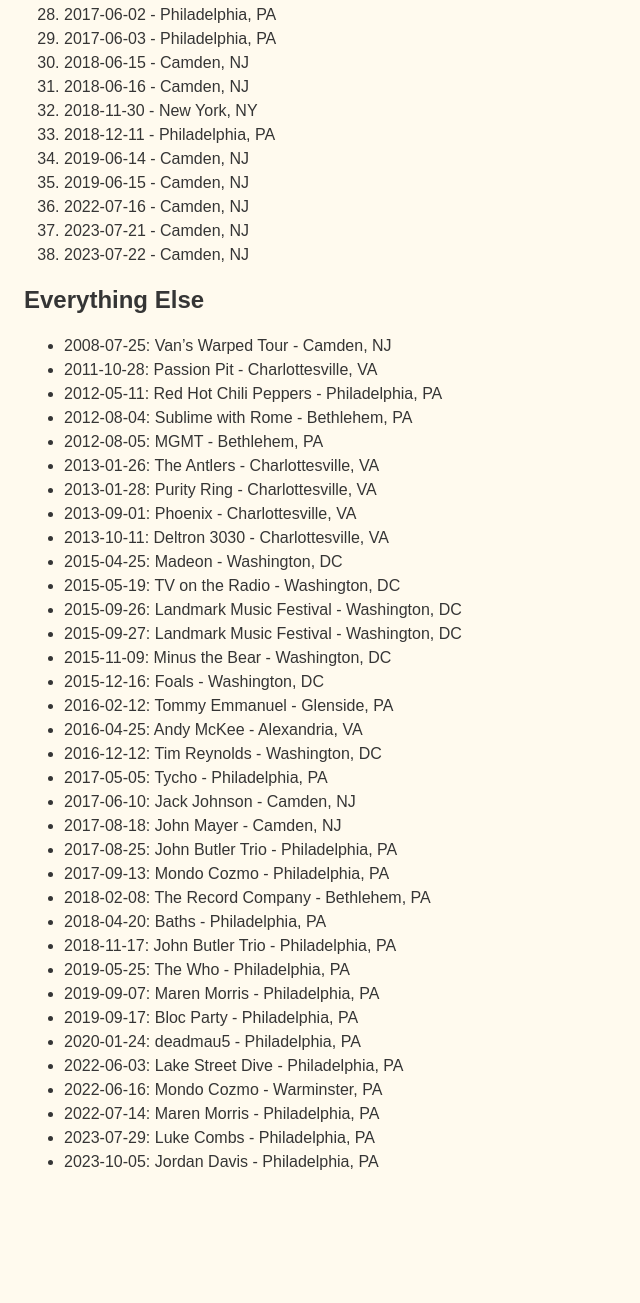
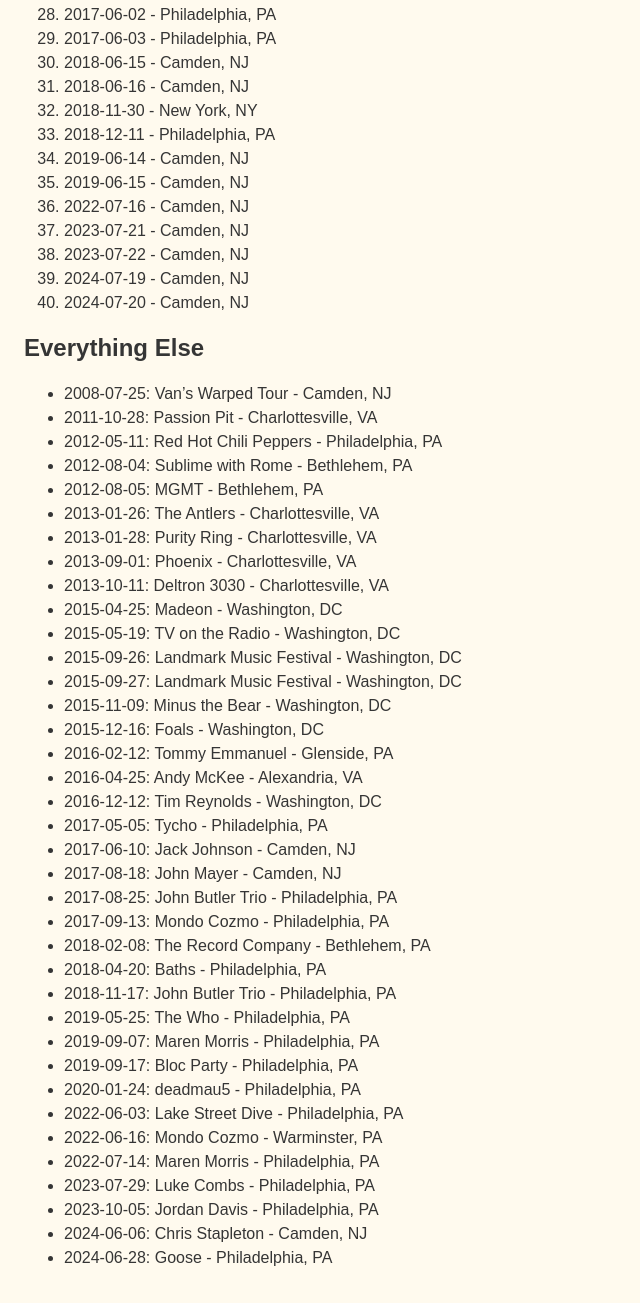
Before and after one commit to jaredculp/jaredculp.github.io, an Astro site: page /concerts in a window 1280 px wide. Shown: the part 817-2120 px from the top of the page, without its empty margins (0-640 px from the left). Before the commit the page ends 2031 px from the top, so only its background shows below. Built offline with nearby package versions, Linux system fonts and the light colour scheme; Astro itself is replaced by a stand-in of ours.

Commit message:
Update 2024 concerts

```diff
--- a/src/pages/concerts.md
+++ b/src/pages/concerts.md
@@ -44,6 +44,8 @@ title: Concerts
 1. 2022-07-16 - Camden, NJ
 1. 2023-07-21 - Camden, NJ
 1. 2023-07-22 - Camden, NJ
+1. 2024-07-19 - Camden, NJ
+1. 2024-07-20 - Camden, NJ
 
 ## Everything Else
 
@@ -82,3 +84,5 @@ title: Concerts
 - 2022-07-14: Maren Morris - Philadelphia, PA
 - 2023-07-29: Luke Combs - Philadelphia, PA
 - 2023-10-05: Jordan Davis - Philadelphia, PA
+- 2024-06-06: Chris Stapleton - Camden, NJ
+- 2024-06-28: Goose - Philadelphia, PA
```
